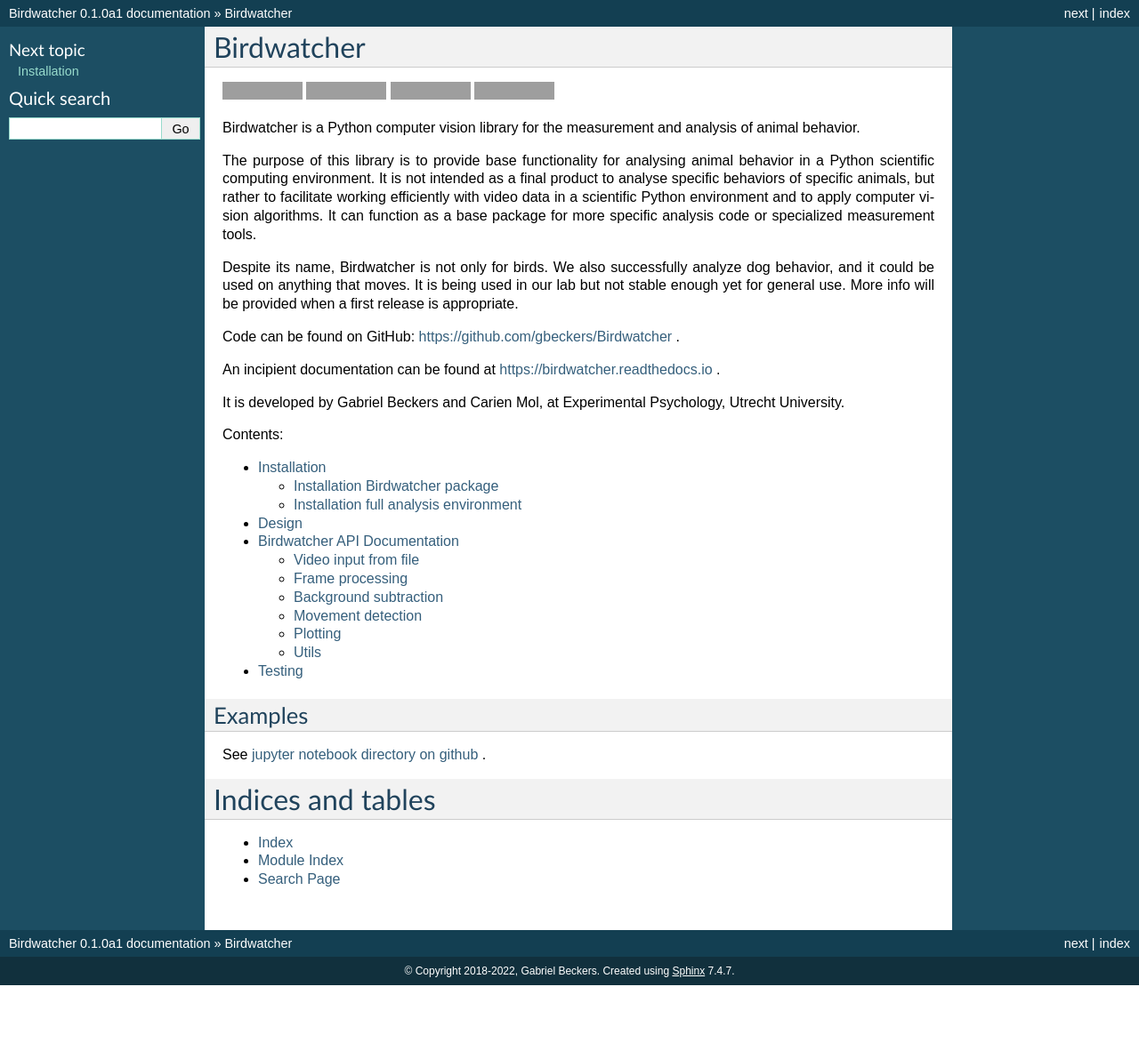
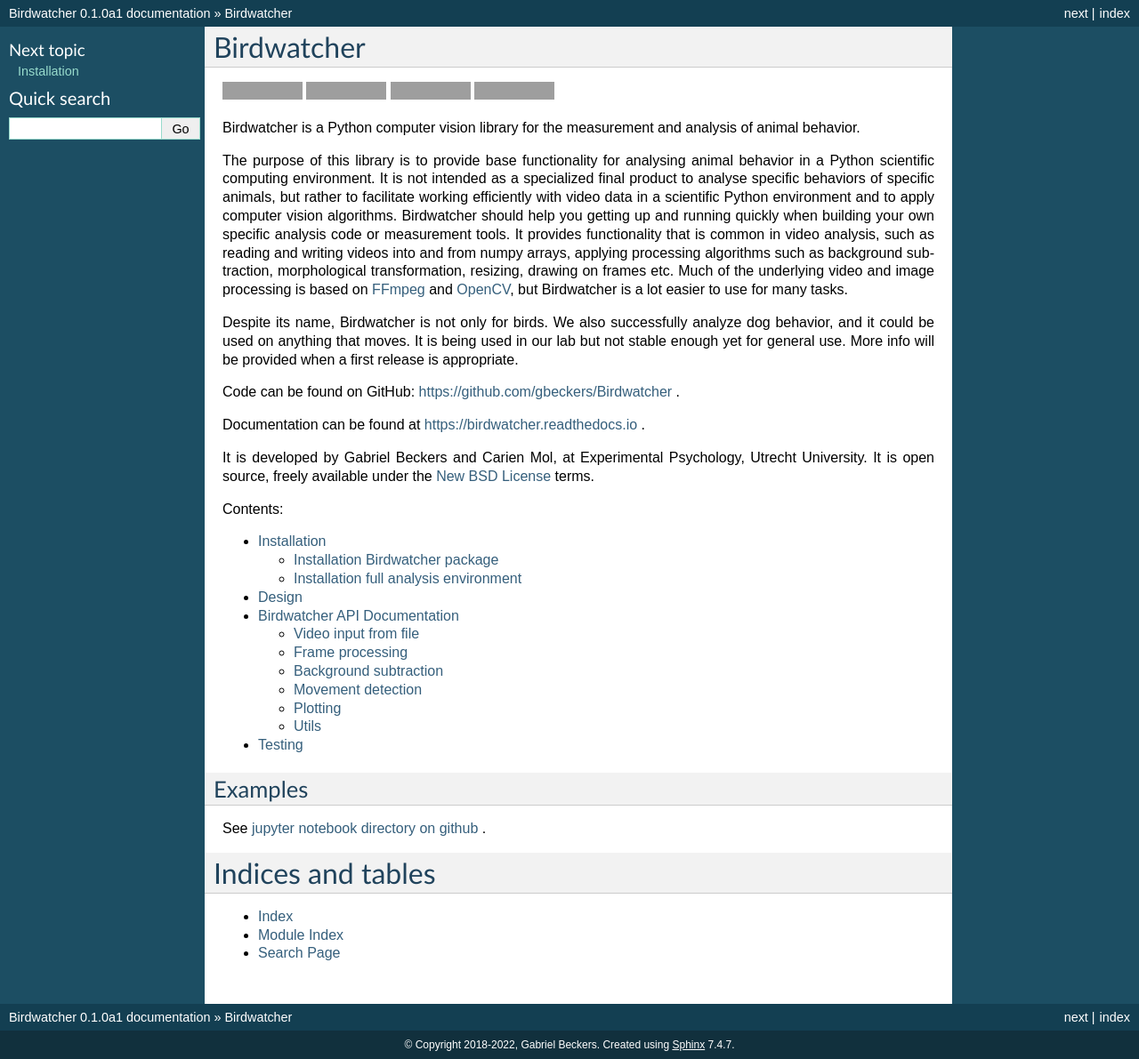
Before and after one commit to gbeckers/Birdwatcher, a Sphinx documentation site: the page built from docs/index.rst, in a window 1280 px wide. Shown: the whole page at 89% size. Built offline with Sphinx 7.4.7, drawn with Linux system fonts in a browser that asks for light colours; before the commit the page ends 1108 px from its top, so only the background shows below that; grey boxes are pictures that could not be loaded.

```diff
--- a/docs/index.rst
+++ b/docs/index.rst
@@ -13,11 +13,17 @@ analysis of animal behavior.
 
 The purpose of this library is to provide base functionality for analysing
 animal behavior in a Python scientific computing environment. It
-is not intended as a final product to analyse specific behaviors of
-specific animals, but rather to facilitate working efficiently with
+is not intended as a specialized final product to analyse specific behaviors
+of specific animals, but rather to facilitate working efficiently with
 video data in a scientific Python environment and to apply computer vision
-algorithms. It can function as a base package for more specific analysis
-code or specialized measurement tools.
+algorithms. Birdwatcher should help you getting up and running quickly when
+building your own specific analysis code or measurement tools. It provides
+functionality that is common in video analysis, such as reading and writing
+videos into and from numpy arrays, applying processing algorithms such as
+background subtraction, morphological transformation, resizing, drawing on
+frames etc. Much of the underlying video and image processing is based on
+`FFmpeg <https://www.ffmpeg.org/>`__ and `OpenCV <https://opencv.org/>`__,
+but Birdwatcher is a lot easier to use for many tasks.
 
 Despite its name, Birdwatcher is not only for birds. We also successfully
 analyze dog behavior, and it could be used on anything that moves. It is
@@ -26,10 +32,11 @@ will be provided when a first release is appropriate.
 
 Code can be found on GitHub: https://github.com/gbeckers/Birdwatcher .
 
-An incipient documentation can be found at https://birdwatcher.readthedocs.io .
+Documentation can be found at https://birdwatcher.readthedocs.io .
 
 It is developed by Gabriel Beckers and Carien Mol, at Experimental Psychology,
-Utrecht University.
+Utrecht University. It is open source, freely available under the `New BSD License
+<https://opensource.org/licenses/BSD-3-Clause>`__ terms.
 
 
 
@@ -57,9 +64,9 @@ Indices and tables
 * :ref:`search`
 
 
-.. |Repo Status| image:: https://www.repostatus.org/badges/latest/wip.svg
-   :alt: Project Status: WIP – Initial development is in progress, but there has not yet been a stable, usable release suitable for the public.
-   :target: https://www.repostatus.org/#wip
+.. |Repo Status| image:: https://www.repostatus.org/badges/latest/active.svg
+   :alt: Project Status: Active – The project has reached a stable, usable state and is being actively developed.
+   :target: https://www.repostatus.org/#active
 .. |Github CI Status| image:: https://github.com/gbeckers/Birdwatcher/actions/workflows/python_package.yml/badge.svg
    :target: https://github.com/gbeckers/Darr/actions/workflows/python_package.yml
 .. |Appveyor Status| image:: https://ci.appveyor.com/api/projects/status/github/gbeckers/darr?svg=true
```
Also changed, not shown: README.rst (+15 -11 lines).
